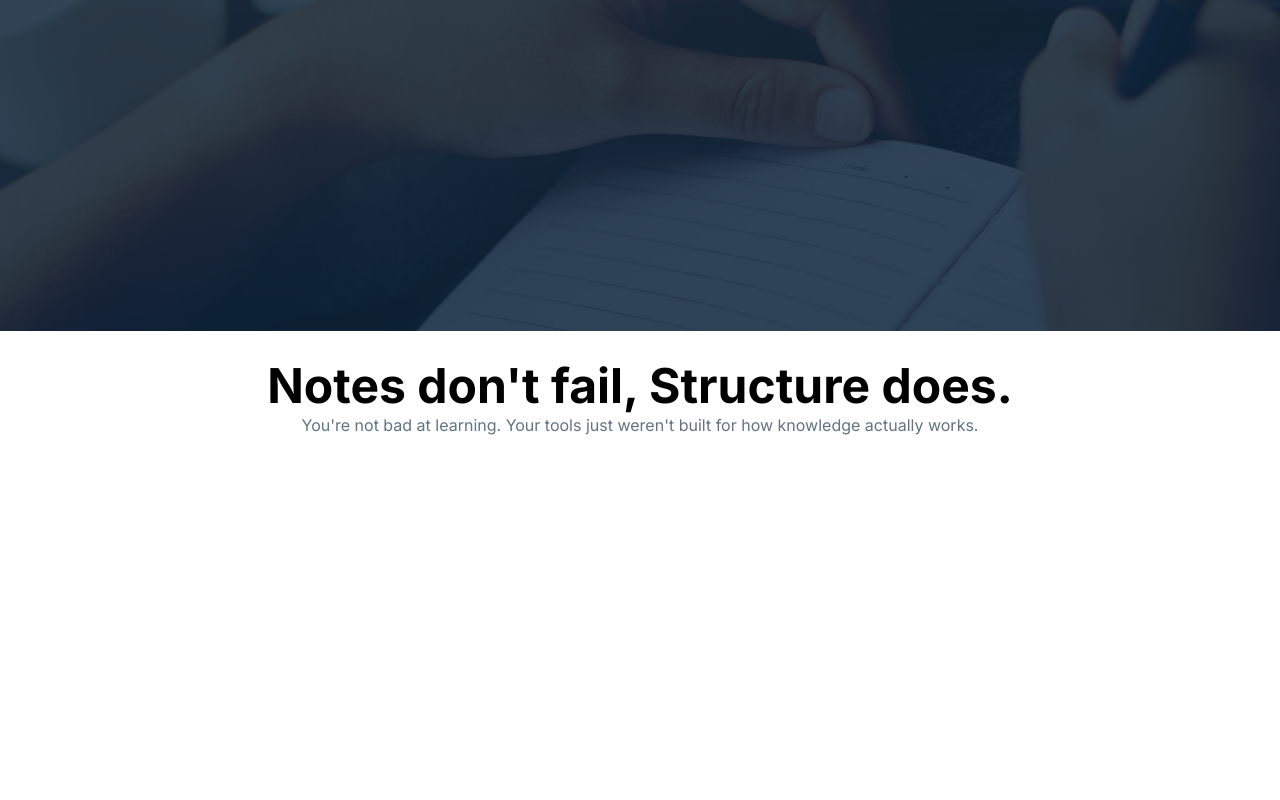
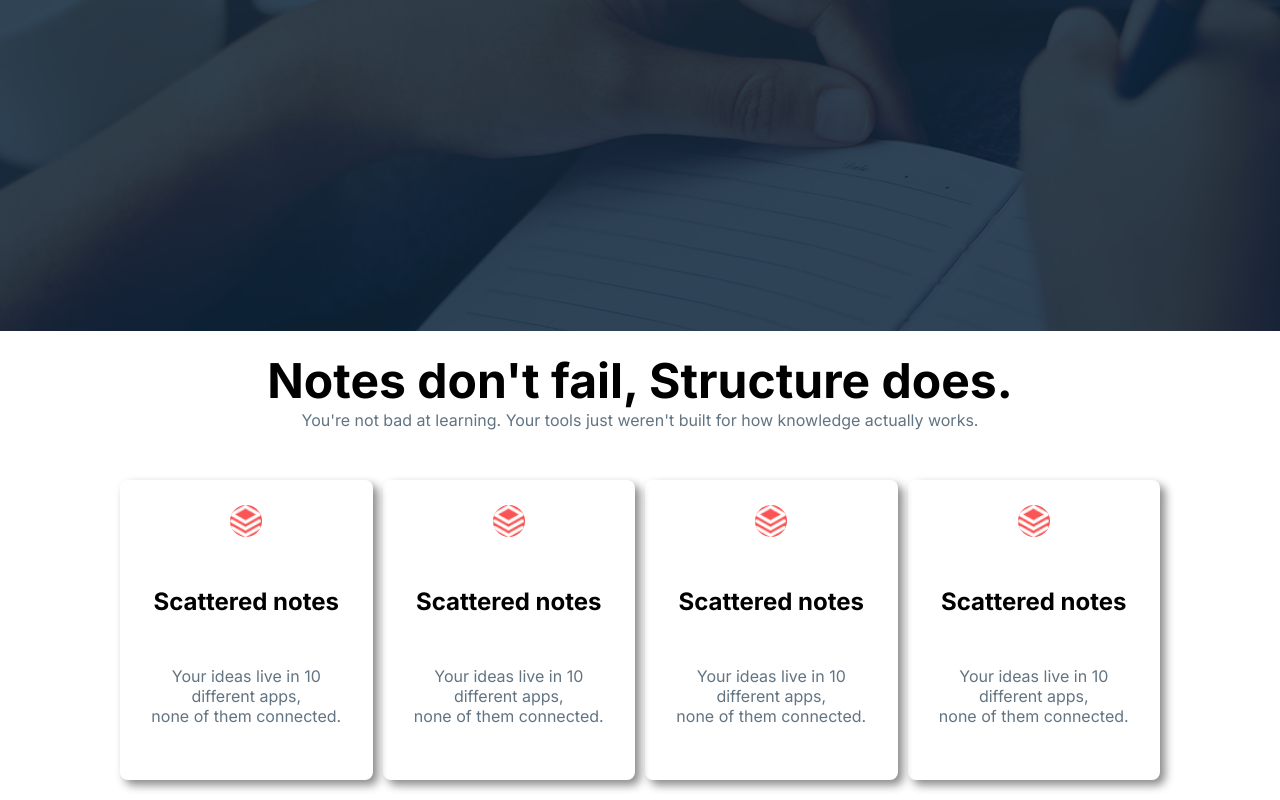
Before and after one commit to MdMamunOrRashid/as-001, a plain HTML site: page index.html in a window 1280 px wide. Shown: the part 439-1239 px from the top of the page. Before the commit the page ends 899 px from the top, so only its background shows below. Drawn offline with Linux system fonts and the light colour scheme.

Commit message:
card section are almost finised

```diff
--- a/index.html
+++ b/index.html
@@ -52,7 +52,28 @@
             <strong>Notes don't fail, Structure does.</strong>
             <p>You're not bad at learning. Your tools just weren't built for how knowledge actually works.</p>
         </div>
-        <div class="card"></div>
+        <div class="card-section">
+            <div class="card">
+                <img src="./assets/Vector.png" alt="">
+                <h2>Scattered notes</h2>
+                <p>Your ideas live in 10 different apps,<br> none of them connected.</p>
+            </div>
+            <div class="card">
+                <img src="./assets/Vector.png" alt="">
+                <h2>Scattered notes</h2>
+                <p>Your ideas live in 10 different apps,<br> none of them connected.</p>
+            </div>
+            <div class="card">
+                <img src="./assets/Vector.png" alt="">
+                <h2>Scattered notes</h2>
+                <p>Your ideas live in 10 different apps,<br> none of them connected.</p>
+            </div>
+            <div class="card">
+                <img src="./assets/Vector.png" alt="">
+                <h2>Scattered notes</h2>
+                <p>Your ideas live in 10 different apps,<br> none of them connected.</p>
+            </div>
+        </div>
      </div>
      <!-- End node section -->
 
--- a/style.css
+++ b/style.css
@@ -6,6 +6,11 @@
 .inter{
   font-family: "Inter", sans-serif;
   font-optical-sizing: auto;
+}
+
+p{
+    color: #627382;
+
 }
 
 
@@ -56,7 +61,7 @@ color: white;
 /* start node-section */
 /* ------------------------ */
 .node-section{
-    margin: 25px 120px;
+    margin: 20px 120px;
 }
 .node{
     text-align: center;
@@ -67,3 +72,33 @@ color: white;
 .node p{
     color: #627382;
 }
+
+/* common section for card */
+.card-section{
+    margin-top: 50px;
+    display: flex;
+    justify-content: space-between;
+    gap: 10px;
+}
+
+.card{
+    width: 320px;
+    height: 300px;
+    text-align: center;
+    box-sizing: border-box;
+    padding: 25px;
+    border-radius: 8px;
+    display: flex;
+    align-items: center;
+    flex-direction: column;
+    gap: 50px;
+    box-shadow: 5px 5px 10px #888888;
+}
+.card img{
+    background-color: #F95555;
+    background-size: 60px 60px;
+    height: 32px;
+    width: 32px;
+    border-radius: 180px;
+}
+/*End common section for card */
```
